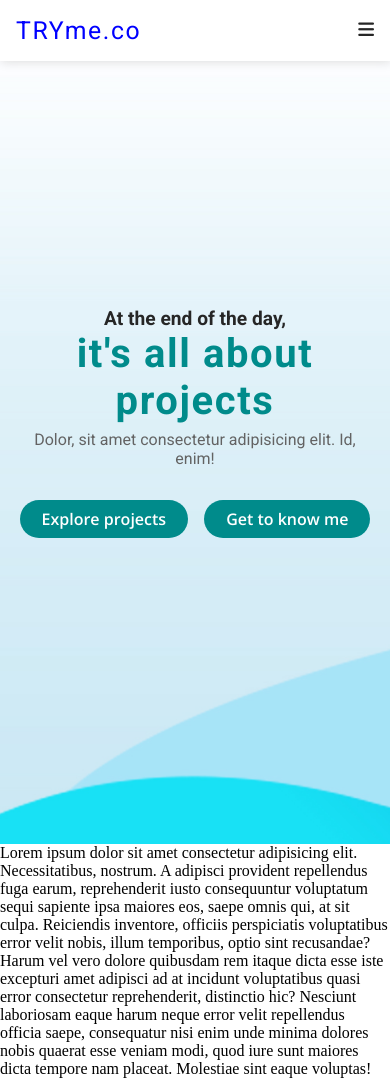
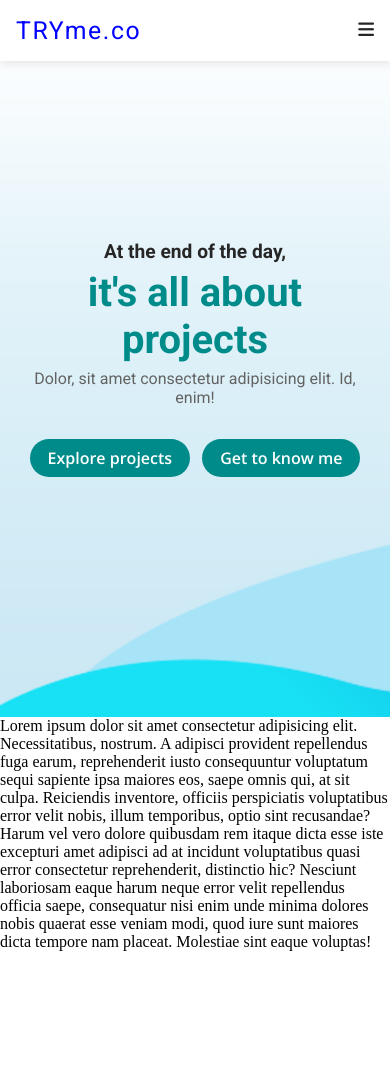
Before and after one commit to Neil5838/dummyPort, a plain HTML site: page index.html in a window 390 px wide. After the commit the page ends 951 px from the top, so only its background shows below. Drawn offline with nearby package versions, Linux system fonts and the light colour scheme.

Commit message:
fixed bug in hero-section

```diff
--- a/styles.css
+++ b/styles.css
@@ -118,6 +118,7 @@ nav {
     color: darkcyan;
     font-family: "Roboto", serif;
     letter-spacing: 1.6px;
+    margin: 8px 0;
 }
 
 
@@ -131,19 +132,28 @@ nav {
     display: flex;
     justify-content: center;
     align-items: center;
-    gap: 1rem;
+    gap: 0.75rem;
 }
 
 .hero-buttons a {
     font-family: "Open Sans", serif;
     color: #fff;
     background-color: darkcyan;
-    padding: 8px 22px;
+    padding: 8px 18px;
     border-radius: 20px;
     font-weight: 600;
 }
 
 @media (max-width: 768px) {
+    #hero-section {
+        height: 85vh;
+    }
+
+    .titles h2 {
+        letter-spacing: normal;
+        margin: 6px 0;
+    }
+
     .hero-buttons {
         flex-wrap: wrap;
     }
```
